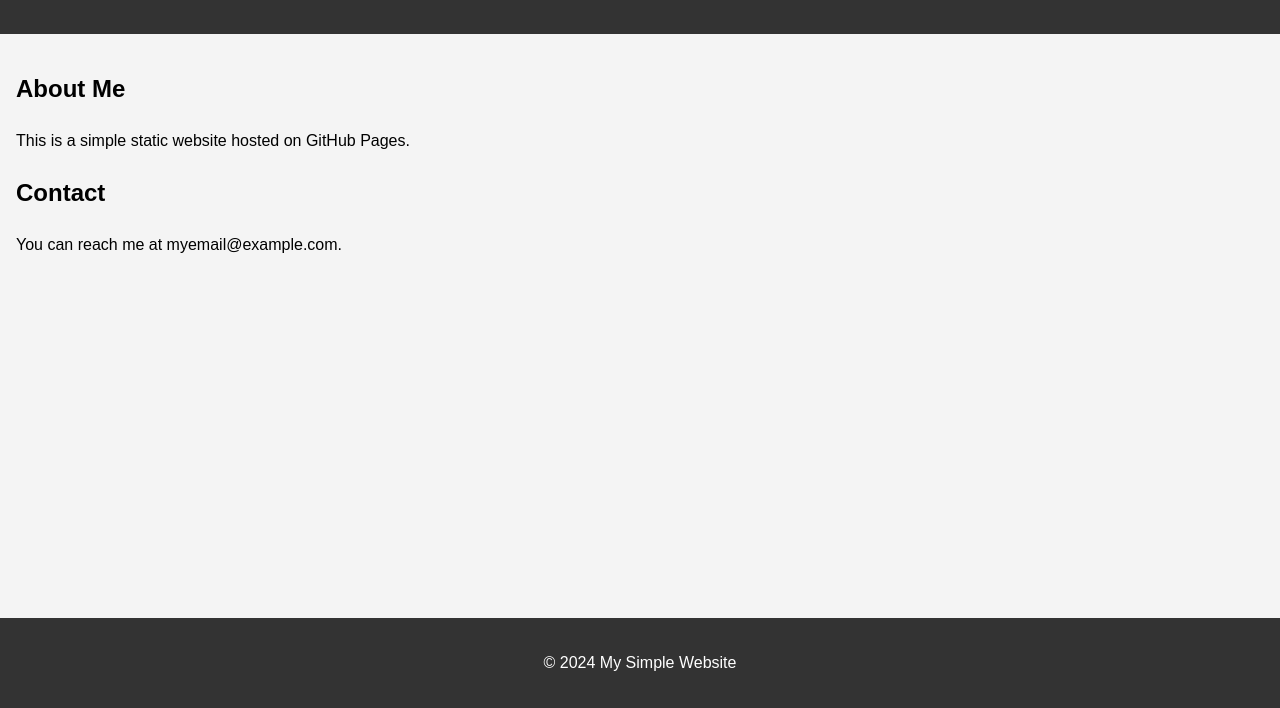
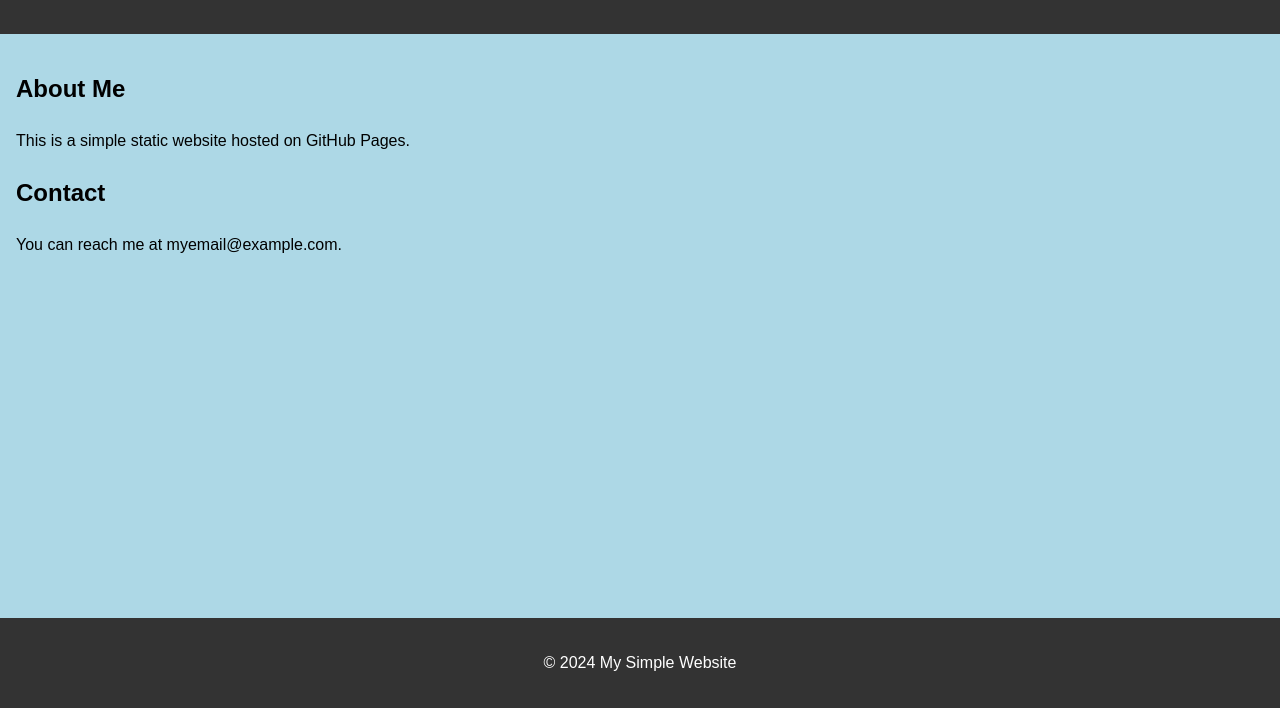
Before and after one commit to LemonBangs/LemonBangs.github.io, a plain HTML site: page index.html in a window 1280 px wide. Shown: the part 92-800 px from the top of the page. Drawn offline with Linux system fonts and the light colour scheme.

Commit message:
Update styles.css

```diff
--- a/styles.css
+++ b/styles.css
@@ -3,7 +3,7 @@ body {
     line-height: 1.6;
     margin: 0;
     padding: 0;
-    background-color: #f4f4f4;
+    background-color: #add8e6; /* Light blue color */
 }
 
 header {
```
